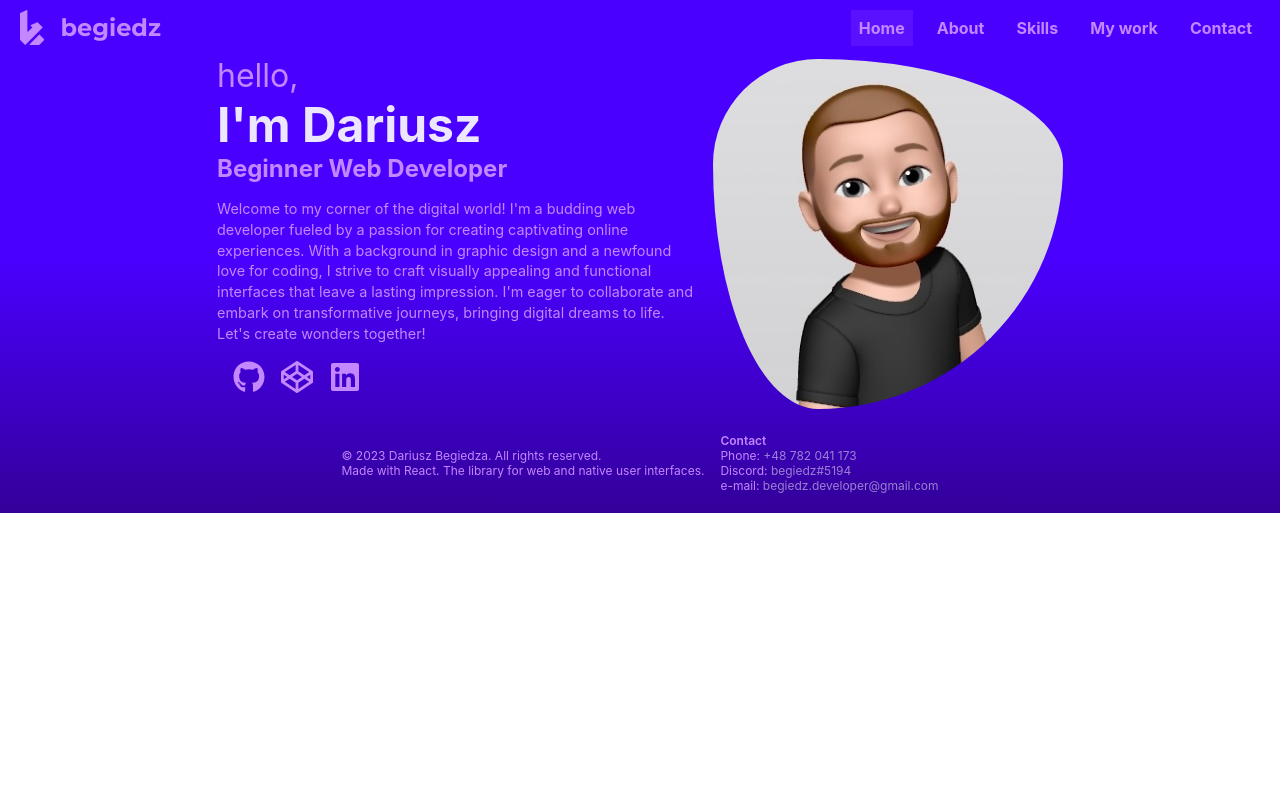
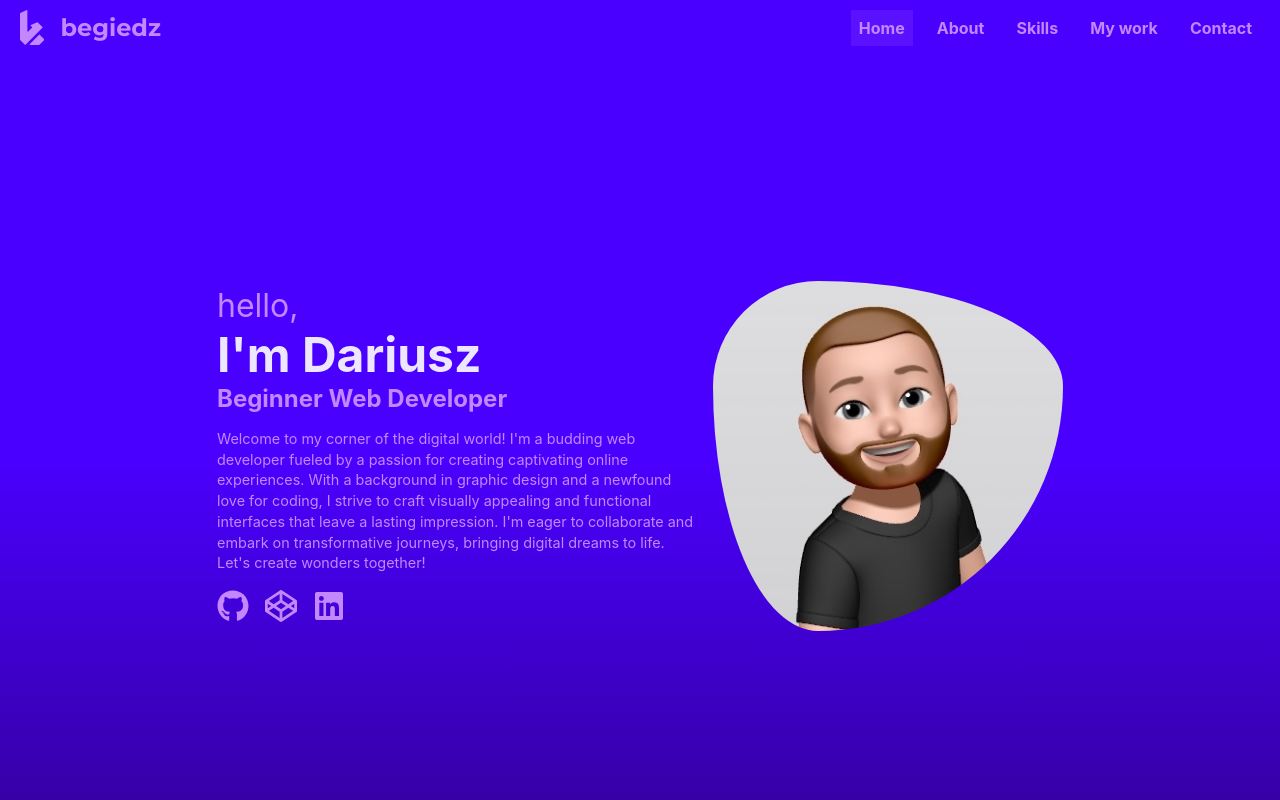
Before and after one commit to begiedz/ReactWeb, a React (Create React App) app: page / in a window 1280 px wide. Shown: the top 800 px of the page. Built offline with nearby package versions, Linux system fonts and the light colour scheme.

Commit message:
Adjust footer styles

```diff
--- a/public/index.html
+++ b/public/index.html
@@ -4,10 +4,10 @@
 <head>
   <meta charset="utf-8" />
   <link rel="icon" href="%PUBLIC_URL%/bgdz23Gradient.png" />
-  <!-- <meta name="viewport" content="width=device-width, initial-scale=1" /> -->
+  <meta name="viewport" content="width=device-width, initial-scale=1" />
   <!-- <meta name="viewport" content="width=device-width; initial-scale=1.0; maximum-scale=1.0; user-scalable=0;"> -->
   <!-- <meta name="viewport" content="width=device-width, initial-scale=1.0, maximum-scale=1.0, user-scalable=0"> -->
-  <meta name="viewport" content="width=device-width, initial-scale=1, viewport-fit=cover">
+  <!-- <meta name="viewport" content="width=device-width, initial-scale=1, viewport-fit=cover"> -->
 
   <meta name="theme-color" content="#4a00ff" />
 
--- a/src/sass/layout/_footer.scss
+++ b/src/sass/layout/_footer.scss
@@ -4,10 +4,11 @@
 footer {
     display: flex;
     align-items: center;
-    // justify-content: space-around;
-    justify-content: center;
+    justify-content: space-around;
+    // justify-content: center;
 
     gap: 1rem;
+    height: 100px;
 
     width: 100vw;
     padding: 20px;
@@ -20,25 +21,48 @@ footer {
         flex-direction: column;
         align-items: flex-start;
     }
+    .footerWrapper div,
     ul {
         color: rgb(250, 250, 250);
         font-weight: 600;
         li {
             font-weight: 400;
             list-style: none;
-            color: rgb(250, 250, 250);
+            // color: rgb(250, 250, 250);
             a,
             a:visited {
                 text-decoration: none;
-                color: rgb(160, 160, 160);
-                // transition: 100ms;
+                // color: rgb(160, 160, 160);
+                color: rgba(255, 255, 255, 0.5);
             }
             a:hover,
             a:visited:hover {
-                // text-decoration: underline;
                 color: rgb(250, 250, 250);
-                // color: variables.$accent-color;
             }
         }
     }
 }
+
+// Footer styling for homepage
+
+header + footer {
+    //     background-color: transparent;
+
+    color: variables.$accent-color-secondary;
+    background-color: variables.$accent-color-shadow;
+    .footerWrapper div,
+    ul {
+        color: inherit;
+        li {
+            color: variables.$accent-color-secondary;
+            a,
+            a:visited {
+                color: rgba($color: #ffffff, $alpha: 0.5);
+            }
+            a:hover,
+            a:visited:hover {
+                color: rgba($color: #ffffff, $alpha: 0.7);
+            }
+        }
+    }
+}
--- a/src/sass/layout/_global.scss
+++ b/src/sass/layout/_global.scss
@@ -21,7 +21,6 @@ body {
     display: flex;
     flex-direction: column;
     align-items: center;
-    // overflow-x: hidden;
 }
 
 code {
--- a/src/sass/layout/_header.scss
+++ b/src/sass/layout/_header.scss
@@ -4,72 +4,35 @@
 header {
     display: flex;
     align-items: center;
-    justify-content: space-evenly;
+    justify-content: center;
 
     flex-direction: row;
     flex-wrap: wrap;
+
+    // min-height: 100vh;
+    width: 100%;
+    // min-height: 100vh;
+    min-height: 100vh;
 
     padding: 0 1rem;
     gap: 1rem;
     font-size: 1rem;
 
-    color: variables.$text-color-rev;
-    overflow: hidden;
+    z-index: 1;
+
+    background-color: variables.$accent-color;
+    background-image: linear-gradient(
+        variables.$accent-color 0%,
+        variables.$accent-color 50%,
+        variables.$accent-color-shadow 100%
+    );
+    // color: variables.$text-color-rev;
+    // overflow: hidden;
 
     @include mixins.mobile {
-        gap: 0;
-        // font-size: 0.9rem;
+        // gap: 0;
+        font-size: 0.9rem;
     }
-    /*
-    .headerBackground {
-        position: absolute;
-        top: 0;
-
-        display: flex;
-        justify-content: center;
-        align-items: flex-end;
-
-        height: 100%;
-        width: 100vw;
-        z-index: -1;
-
-        overflow-x: hidden;
-        overflow-y: hidden;
-
-        background-color: variables.$accent-color;
-        background-image: linear-gradient(
-            variables.$accent-color 0%,
-            variables.$accent-color 50%,
-            variables.$accent-color-shadow 100%
-        );
-    } */
-
-    // .headerBackground::after {
-    //     content: '';
-    //     position: absolute;
-    //     right: 0;
-    //     bottom: 0;
-
-    //     border-top: 100px solid transparent;
-    //     border-right: calc(100vw - 400px) solid variables.$body-color;
-    //     @include mixins.mobile {
-    //         border-right: calc(100vw - 200px) solid variables.$body-color;
-    //     }
-    // }
-    // .headerBackground::before {
-    //     content: '';
-    //     position: absolute;
-    //     left: 0;
-    //     bottom: 0;
-
-    //     border-top: 100px solid transparent;
-    //     border-left: calc(100vw - 20px) solid variables.$body-color;
-
-    //     z-index: 1;
-    //     @include mixins.mobile {
-    //         border-right: calc(100vw - 200px) solid variables.$body-color;
-    //     }
-    // }
 
     img {
         height: 350px;
@@ -83,11 +46,16 @@ header {
     .titleWrapper {
         display: flex;
         flex-direction: column;
+
+        // align-self: flex-start;
+
         color: variables.$accent-color-secondary;
 
         h1 {
             font-size: 3em;
             color: rgba($color: #fff, $alpha: 0.9);
+            mix-blend-mode: luminosity;
+
             @include mixins.mobile {
                 font-size: 2.5rem;
             }
@@ -99,20 +67,18 @@ header {
         }
 
         // h2 {
-
         // }
         p {
             margin-top: 1rem;
             max-width: variables.$mobile;
             line-height: 1.3rem;
-
             font-size: 0.9em;
         }
         ul {
             display: flex;
             gap: 1rem;
             display: flex;
-            margin: 1rem;
+            margin-top: 1rem;
             color: white;
 
             list-style: none;
@@ -127,43 +93,21 @@ header {
                 }
             }
             li:hover {
-                scale: 1.2;
+                scale: 1.3;
             }
         }
     }
 }
 
-#root:has(header) {
-    background-color: variables.$accent-color;
-    background-image: linear-gradient(
-        variables.$accent-color 0%,
-        variables.$accent-color 50%,
-        variables.$accent-color-shadow 100%
-    );
-}
+// Background color
+// #root:has(header) {
+//     background-color: variables.$accent-color;
+//     background-image: linear-gradient(
+//         variables.$accent-color 0%,
+//         variables.$accent-color 50%,
+//         variables.$accent-color-shadow 100%
+//     );
 
-// Footer styling for homepage
-
-header + footer {
-    // position: absolute;
-    // bottom: 0;
-    background-color: transparent;
-    // background-color: variables.$accent-color-shadow;
-
-    color: variables.$accent-color-secondary;
-
-    ul {
-        color: inherit;
-        li {
-            color: variables.$accent-color-secondary;
-            a,
-            a:visited {
-                color: rgba($color: #ffffff, $alpha: 0.5);
-            }
-            a:hover,
-            a:visited:hover {
-                color: rgba($color: #ffffff, $alpha: 0.7);
-            }
-        }
-    }
-}
+//     justify-content: space-between;
+//     min-height: 100vh;
+// }
```
